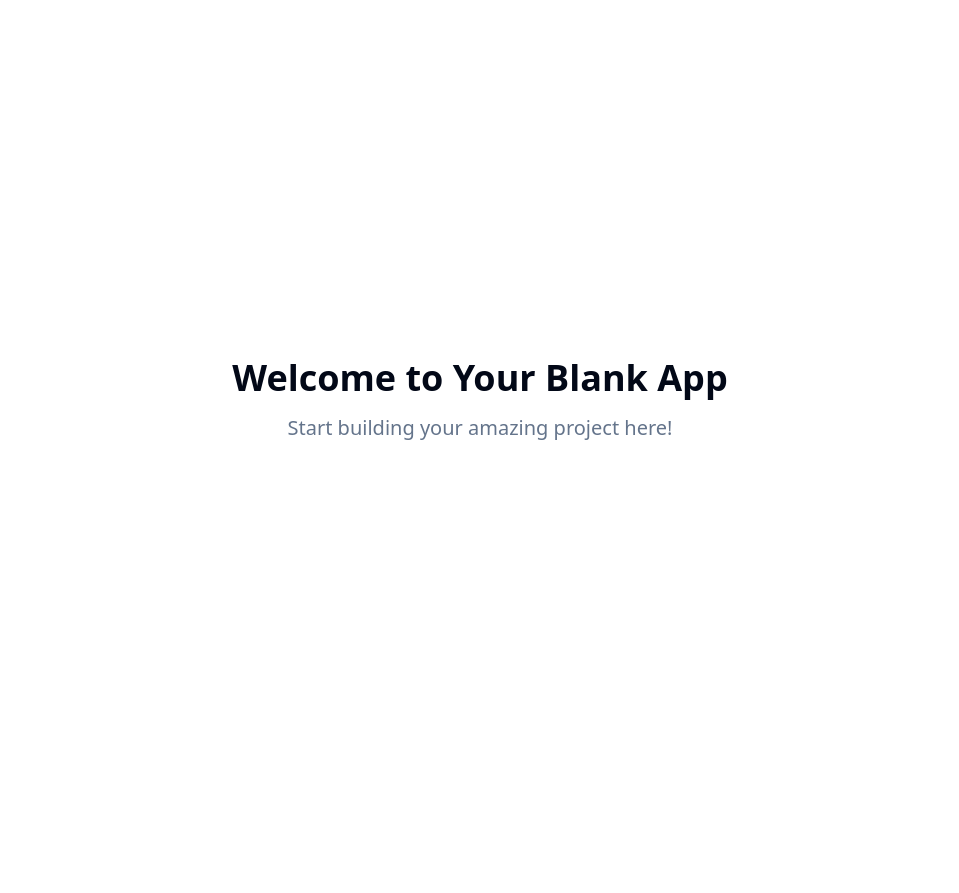
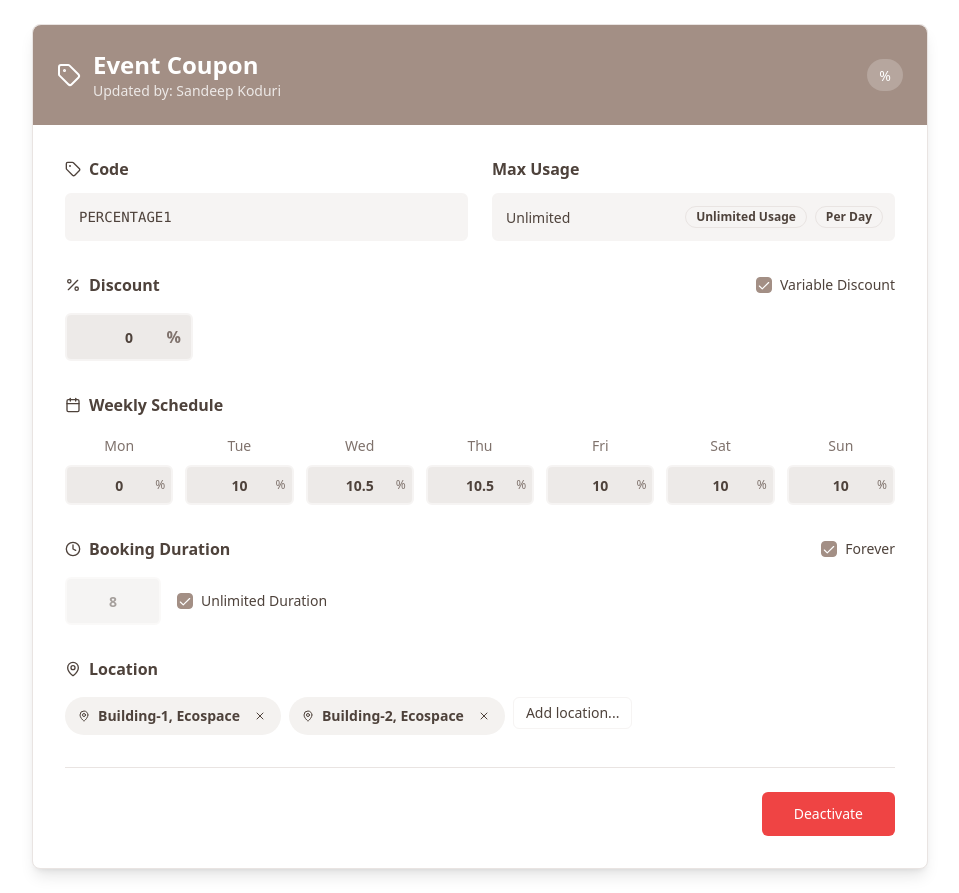
Before and after one commit to doej66464-ops/radiant-refine-vision, a React (Vite) app: page / in a window 1280 px wide. Shown: the whole page, without its empty margins (160-1119 px from the left). Before the commit the page ends 800 px from the top, so only its background shows below. Built offline with nearby package versions, Linux system fonts and the light colour scheme.

Commit message:
Improve Event Coupon UI
Refactor the Event Coupon UI to enhance its appearance and user experience, while ensuring all existing functionalities are preserved. The UI will be updated using the theme colors DB6E7B and white.

```diff
--- /dev/null
+++ b/src/components/EventCouponForm.tsx
@@ -0,0 +1,214 @@
+import { useState } from "react";
+import { Card, CardContent, CardHeader } from "@/components/ui/card";
+import { Input } from "@/components/ui/input";
+import { Label } from "@/components/ui/label";
+import { Checkbox } from "@/components/ui/checkbox";
+import { Button } from "@/components/ui/button";
+import { Badge } from "@/components/ui/badge";
+import { X, MapPin, Calendar, Clock, Percent, Tag } from "lucide-react";
+
+const EventCouponForm = () => {
+  const [code, setCode] = useState("PERCENTAGE1");
+  const [maxUsage, setMaxUsage] = useState("Unlimited");
+  const [discount, setDiscount] = useState("0");
+  const [variableDiscount, setVariableDiscount] = useState(true);
+  const [forever, setForever] = useState(true);
+  const [unlimitedDuration, setUnlimitedDuration] = useState(true);
+  const [duration, setDuration] = useState("8");
+  const [locations] = useState(["Building-1, Ecospace", "Building-2, Ecospace"]);
+
+  const weeklyDiscounts = [
+    { day: "Mon", value: "0" },
+    { day: "Tue", value: "10" },
+    { day: "Wed", value: "10.5" },
+    { day: "Thu", value: "10.5" },
+    { day: "Fri", value: "10" },
+    { day: "Sat", value: "10" },
+    { day: "Sun", value: "10" }
+  ];
+
+  return (
+    <div className="min-h-screen bg-background p-6">
+      <div className="max-w-4xl mx-auto">
+        <Card className="shadow-lg border-border">
+          <CardHeader className="bg-primary text-primary-foreground rounded-t-lg">
+            <div className="flex items-center justify-between">
+              <div className="flex items-center gap-3">
+                <Tag className="h-6 w-6" />
+                <div>
+                  <h1 className="text-2xl font-bold">Event Coupon</h1>
+                  <p className="text-primary-foreground/80 text-sm">Updated by: Sandeep Koduri</p>
+                </div>
+              </div>
+              <div className="bg-primary-foreground/20 px-3 py-1 rounded-full">
+                <span className="text-sm font-medium">%</span>
+              </div>
+            </div>
+          </CardHeader>
+
+          <CardContent className="p-8 space-y-8">
+            {/* Code and Max Usage Section */}
+            <div className="grid grid-cols-1 md:grid-cols-2 gap-6">
+              <div className="space-y-3">
+                <Label htmlFor="code" className="text-base font-semibold flex items-center gap-2">
+                  <Tag className="h-4 w-4" />
+                  Code
+                </Label>
+                <Input
+                  id="code"
+                  value={code}
+                  onChange={(e) => setCode(e.target.value)}
+                  className="h-12 text-lg font-mono bg-muted border-2"
+                />
+              </div>
+
+              <div className="space-y-3">
+                <Label htmlFor="maxUsage" className="text-base font-semibold">Max Usage</Label>
+                <div className="relative">
+                  <Input
+                    id="maxUsage"
+                    value={maxUsage}
+                    onChange={(e) => setMaxUsage(e.target.value)}
+                    className="h-12 text-lg bg-muted border-2"
+                  />
+                  <div className="absolute right-3 top-1/2 transform -translate-y-1/2 flex gap-2">
+                    <Badge variant="outline" className="text-xs">Unlimited Usage</Badge>
+                    <Badge variant="outline" className="text-xs">Per Day</Badge>
+                  </div>
+                </div>
+              </div>
+            </div>
+
+            {/* Discount Section */}
+            <div className="space-y-4">
+              <div className="flex items-center justify-between">
+                <Label className="text-base font-semibold flex items-center gap-2">
+                  <Percent className="h-4 w-4" />
+                  Discount
+                </Label>
+                <div className="flex items-center space-x-2">
+                  <Checkbox
+                    id="variableDiscount"
+                    checked={variableDiscount}
+                    onCheckedChange={(checked) => setVariableDiscount(checked === true)}
+                  />
+                  <Label htmlFor="variableDiscount" className="text-sm font-medium">
+                    Variable Discount
+                  </Label>
+                </div>
+              </div>
+
+              <div className="flex items-center gap-4">
+                <div className="relative w-32">
+                  <Input
+                    value={discount}
+                    onChange={(e) => setDiscount(e.target.value)}
+                    className="h-12 text-lg text-center font-bold bg-accent border-2"
+                  />
+                  <span className="absolute right-3 top-1/2 transform -translate-y-1/2 text-muted-foreground font-bold">%</span>
+                </div>
+              </div>
+            </div>
+
+            {/* Weekly Discount Schedule */}
+            {variableDiscount && (
+              <div className="space-y-4">
+                <Label className="text-base font-semibold flex items-center gap-2">
+                  <Calendar className="h-4 w-4" />
+                  Weekly Schedule
+                </Label>
+                <div className="grid grid-cols-2 md:grid-cols-4 lg:grid-cols-7 gap-3">
+                  {weeklyDiscounts.map((item) => (
+                    <div key={item.day} className="text-center space-y-2">
+                      <Label className="text-sm font-medium text-muted-foreground">{item.day}</Label>
+                      <div className="relative">
+                        <Input
+                          value={item.value}
+                          className="h-10 text-center font-semibold bg-accent border-2"
+                          readOnly
+                        />
+                        <span className="absolute right-2 top-1/2 transform -translate-y-1/2 text-xs text-muted-foreground">%</span>
+                      </div>
+                    </div>
+                  ))}
+                </div>
+              </div>
+            )}
+
+            {/* Duration Section */}
+            <div className="space-y-4">
+              <div className="flex items-center justify-between">
+                <Label className="text-base font-semibold flex items-center gap-2">
+                  <Clock className="h-4 w-4" />
+                  Booking Duration
+                </Label>
+                <div className="flex items-center space-x-2">
+                  <Checkbox
+                    id="forever"
+                    checked={forever}
+                    onCheckedChange={(checked) => setForever(checked === true)}
+                  />
+                  <Label htmlFor="forever" className="text-sm font-medium">
+                    Forever
+                  </Label>
+                </div>
+              </div>
+
+              <div className="flex items-center gap-4">
+                <div className="w-24">
+                  <Input
+                    value={duration}
+                    onChange={(e) => setDuration(e.target.value)}
+                    className="h-12 text-lg text-center font-bold bg-accent border-2"
+                    disabled={forever}
+                  />
+                </div>
+                <div className="flex items-center space-x-2">
+                  <Checkbox
+                    id="unlimitedDuration"
+                    checked={unlimitedDuration}
+                    onCheckedChange={(checked) => setUnlimitedDuration(checked === true)}
+                  />
+                  <Label htmlFor="unlimitedDuration" className="text-sm font-medium">
+                    Unlimited Duration
+                  </Label>
+                </div>
+              </div>
+            </div>
+
+            {/* Location Section */}
+            <div className="space-y-4">
+              <Label className="text-base font-semibold flex items-center gap-2">
+                <MapPin className="h-4 w-4" />
+                Location
+              </Label>
+              <div className="flex flex-wrap gap-2">
+                {locations.map((location, index) => (
+                  <Badge key={index} variant="secondary" className="px-3 py-2 text-sm flex items-center gap-2">
+                    <MapPin className="h-3 w-3" />
+                    {location}
+                    <button className="ml-1 hover:bg-destructive/20 rounded-full p-0.5">
+                      <X className="h-3 w-3" />
+                    </button>
+                  </Badge>
+                ))}
+                <Button variant="outline" size="sm" className="h-8 px-3 text-sm">
+                  Add location...
+                </Button>
+              </div>
+            </div>
+
+            {/* Action Button */}
+            <div className="flex justify-end pt-6 border-t border-border">
+              <Button variant="destructive" size="lg" className="px-8">
+                Deactivate
+              </Button>
+            </div>
+          </CardContent>
+        </Card>
+      </div>
+    </div>
+  );
+};
+
+export default EventCouponForm;
--- a/src/index.css
+++ b/src/index.css
@@ -9,32 +9,41 @@ All colors MUST be HSL.
 @layer base {
   :root {
     --background: 0 0% 100%;
-    --foreground: 222.2 84% 4.9%;
+    --foreground: 20 14% 27%;
 
     --card: 0 0% 100%;
-    --card-foreground: 222.2 84% 4.9%;
+    --card-foreground: 20 14% 27%;
 
     --popover: 0 0% 100%;
-    --popover-foreground: 222.2 84% 4.9%;
+    --popover-foreground: 20 14% 27%;
 
-    --primary: 222.2 47.4% 11.2%;
-    --primary-foreground: 210 40% 98%;
+    --primary: 20 14% 58%;
+    --primary-foreground: 0 0% 100%;
 
-    --secondary: 210 40% 96.1%;
-    --secondary-foreground: 222.2 47.4% 11.2%;
+    --secondary: 20 14% 95%;
+    --secondary-foreground: 20 14% 27%;
 
-    --muted: 210 40% 96.1%;
-    --muted-foreground: 215.4 16.3% 46.9%;
+    --muted: 20 14% 96%;
+    --muted-foreground: 20 8% 46%;
 
-    --accent: 210 40% 96.1%;
-    --accent-foreground: 222.2 47.4% 11.2%;
+    --accent: 20 14% 92%;
+    --accent-foreground: 20 14% 27%;
 
     --destructive: 0 84.2% 60.2%;
-    --destructive-foreground: 210 40% 98%;
+    --destructive-foreground: 0 0% 100%;
 
-    --border: 214.3 31.8% 91.4%;
-    --input: 214.3 31.8% 91.4%;
-    --ring: 222.2 84% 4.9%;
+    --border: 20 14% 90%;
+    --input: 20 14% 96%;
+    --ring: 20 14% 58%;
+
+    --hero: 20 14% 58%;
+    --hero-foreground: 0 0% 100%;
+
+    --success: 142 76% 36%;
+    --success-foreground: 0 0% 100%;
+
+    --warning: 38 92% 50%;
+    --warning-foreground: 0 0% 100%;
 
     --radius: 0.5rem;
 
--- a/src/pages/Index.tsx
+++ b/src/pages/Index.tsx
@@ -1,14 +1,7 @@
-// Update this page (the content is just a fallback if you fail to update the page)
+import EventCouponForm from "@/components/EventCouponForm";
 
 const Index = () => {
-  return (
-    <div className="min-h-screen flex items-center justify-center bg-background">
-      <div className="text-center">
-        <h1 className="text-4xl font-bold mb-4">Welcome to Your Blank App</h1>
-        <p className="text-xl text-muted-foreground">Start building your amazing project here!</p>
-      </div>
-    </div>
-  );
+  return <EventCouponForm />;
 };
 
 export default Index;
--- a/tailwind.config.ts
+++ b/tailwind.config.ts
@@ -52,6 +52,18 @@ export default {
 					DEFAULT: 'hsl(var(--card))',
 					foreground: 'hsl(var(--card-foreground))'
 				},
+				hero: {
+					DEFAULT: 'hsl(var(--hero))',
+					foreground: 'hsl(var(--hero-foreground))'
+				},
+				success: {
+					DEFAULT: 'hsl(var(--success))',
+					foreground: 'hsl(var(--success-foreground))'
+				},
+				warning: {
+					DEFAULT: 'hsl(var(--warning))',
+					foreground: 'hsl(var(--warning-foreground))'
+				},
 				sidebar: {
 					DEFAULT: 'hsl(var(--sidebar-background))',
 					foreground: 'hsl(var(--sidebar-foreground))',
```
